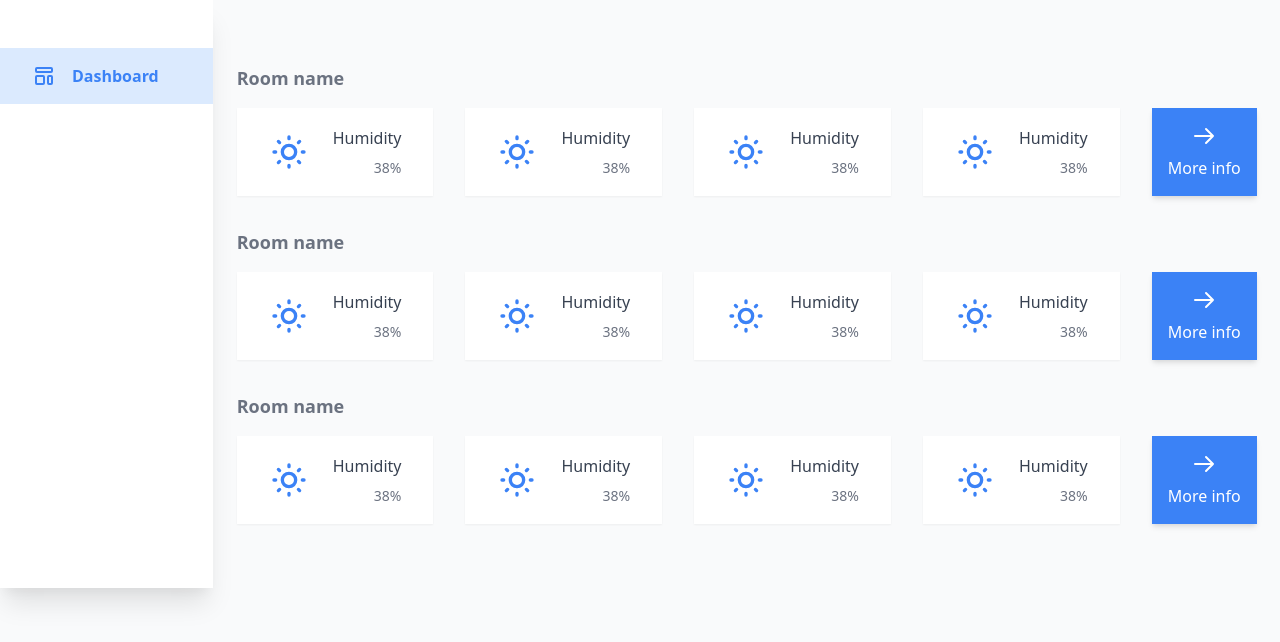
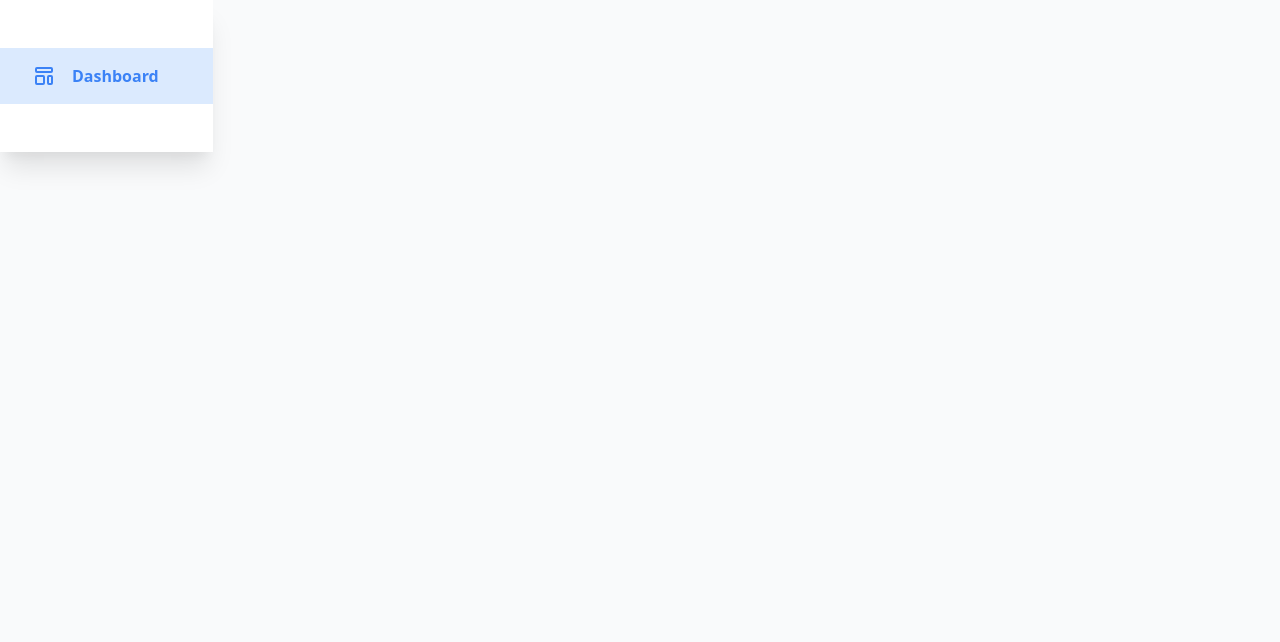
Before and after one commit to bartek9105/arduino-room-controller-client, a Vue app: page / in a window 1280 px wide. Shown: the top 642 px of the page. Built offline with nearby package versions, Linux system fonts and the light colour scheme.

Commit message:
Refactor room tile info component, display temperature and humidity data from websocket

```diff
--- /dev/null
+++ b/src/components/RoomTileInfo.vue
@@ -0,0 +1,48 @@
+<template>
+  <div>
+    <div class="flex">
+      <div
+        class="bg-white px-8 py-4 shadow-sm mr-8 flex items-center text-right"
+      >
+        <svg
+          class="w-10 h-10 mr-6 text-blue-500"
+          fill="none"
+          stroke="currentColor"
+          viewBox="0 0 24 24"
+          xmlns="http://www.w3.org/2000/svg"
+        >
+          <path
+            stroke-linecap="round"
+            stroke-linejoin="round"
+            stroke-width="2"
+            d="M12 3v1m0 16v1m9-9h-1M4 12H3m15.364 6.364l-.707-.707M6.343 6.343l-.707-.707m12.728 0l-.707.707M6.343 17.657l-.707.707M16 12a4 4 0 11-8 0 4 4 0 018 0z"
+          ></path>
+        </svg>
+        <div class="flex flex-col">
+          <span class="text-gray-700 mb-2">{{ name }}</span>
+          <span class="text-gray-500 text-sm">{{ data }}</span>
+        </div>
+      </div>
+    </div>
+  </div>
+</template>
+
+<script lang="ts">
+import { defineComponent } from 'vue'
+
+export default defineComponent({
+  name: 'RoomTilesInfo',
+  props: {
+    data: {
+      type: String,
+      required: true
+    },
+    name: {
+      type: String,
+      required: true
+    }
+  }
+})
+</script>
+
+<style></style>
--- a/src/components/RoomTilesInfo.vue
+++ /dev/null
@@ -1,126 +0,0 @@
-<template>
-  <div>
-    <h2 class="text-lg font-bold text-gray-500 mb-4">Room name</h2>
-    <div class="flex">
-      <div
-        class="bg-white px-8 py-4 shadow-sm mr-8 flex items-center text-right"
-      >
-        <svg
-          class="w-10 h-10 mr-6 text-blue-500"
-          fill="none"
-          stroke="currentColor"
-          viewBox="0 0 24 24"
-          xmlns="http://www.w3.org/2000/svg"
-        >
-          <path
-            stroke-linecap="round"
-            stroke-linejoin="round"
-            stroke-width="2"
-            d="M12 3v1m0 16v1m9-9h-1M4 12H3m15.364 6.364l-.707-.707M6.343 6.343l-.707-.707m12.728 0l-.707.707M6.343 17.657l-.707.707M16 12a4 4 0 11-8 0 4 4 0 018 0z"
-          ></path>
-        </svg>
-        <div class="flex flex-col">
-          <span class="text-gray-700 mb-2">Humidity</span>
-          <span class="text-gray-500 text-sm">38%</span>
-        </div>
-      </div>
-      <div
-        class="bg-white px-8 py-4 shadow-sm mr-8 flex items-center text-right"
-      >
-        <svg
-          class="w-10 h-10 mr-6 text-blue-500"
-          fill="none"
-          stroke="currentColor"
-          viewBox="0 0 24 24"
-          xmlns="http://www.w3.org/2000/svg"
-        >
-          <path
-            stroke-linecap="round"
-            stroke-linejoin="round"
-            stroke-width="2"
-            d="M12 3v1m0 16v1m9-9h-1M4 12H3m15.364 6.364l-.707-.707M6.343 6.343l-.707-.707m12.728 0l-.707.707M6.343 17.657l-.707.707M16 12a4 4 0 11-8 0 4 4 0 018 0z"
-          ></path>
-        </svg>
-        <div class="flex flex-col">
-          <span class="text-gray-700 mb-2">Humidity</span>
-          <span class="text-gray-500 text-sm">38%</span>
-        </div>
-      </div>
-      <div
-        class="bg-white px-8 p4-2 shadow-sm mr-8 flex items-center text-right"
-      >
-        <svg
-          class="w-10 h-10 mr-6 text-blue-500"
-          fill="none"
-          stroke="currentColor"
-          viewBox="0 0 24 24"
-          xmlns="http://www.w3.org/2000/svg"
-        >
-          <path
-            stroke-linecap="round"
-            stroke-linejoin="round"
-            stroke-width="2"
-            d="M12 3v1m0 16v1m9-9h-1M4 12H3m15.364 6.364l-.707-.707M6.343 6.343l-.707-.707m12.728 0l-.707.707M6.343 17.657l-.707.707M16 12a4 4 0 11-8 0 4 4 0 018 0z"
-          ></path>
-        </svg>
-        <div class="flex flex-col">
-          <span class="text-gray-700 mb-2">Humidity</span>
-          <span class="text-gray-500 text-sm">38%</span>
-        </div>
-      </div>
-      <div
-        class="bg-white px-8 py-4 shadow-sm mr-8 flex items-center text-right"
-      >
-        <svg
-          class="w-10 h-10 mr-6 text-blue-500"
-          fill="none"
-          stroke="currentColor"
-          viewBox="0 0 24 24"
-          xmlns="http://www.w3.org/2000/svg"
-        >
-          <path
-            stroke-linecap="round"
-            stroke-linejoin="round"
-            stroke-width="2"
-            d="M12 3v1m0 16v1m9-9h-1M4 12H3m15.364 6.364l-.707-.707M6.343 6.343l-.707-.707m12.728 0l-.707.707M6.343 17.657l-.707.707M16 12a4 4 0 11-8 0 4 4 0 018 0z"
-          ></path>
-        </svg>
-        <div class="flex flex-col">
-          <span class="text-gray-700 mb-2">Humidity</span>
-          <span class="text-gray-500 text-sm">38%</span>
-        </div>
-      </div>
-      <div
-        class="flex flex-col items-center text-white bg-blue-500 shadow-md p-4 cursor-pointer hover:bg-blue-400 transition-all ease-in-out"
-      >
-        <svg
-          class="w-6 h-6 mb-2"
-          fill="none"
-          stroke="currentColor"
-          viewBox="0 0 24 24"
-          xmlns="http://www.w3.org/2000/svg"
-        >
-          <path
-            stroke-linecap="round"
-            stroke-linejoin="round"
-            stroke-width="2"
-            d="M14 5l7 7m0 0l-7 7m7-7H3"
-          ></path>
-        </svg>
-        <router-link to="/room/1">
-          <span>More info</span>
-        </router-link>
-      </div>
-    </div>
-  </div>
-</template>
-
-<script lang="ts">
-import { defineComponent } from 'vue'
-
-export default defineComponent({
-  name: 'RoomTilesInfo'
-})
-</script>
-
-<style></style>
--- a/src/views/Home.vue
+++ b/src/views/Home.vue
@@ -1,22 +1,13 @@
 <template>
-  <div>
-    <RoomTilesInfo class="mb-8" />
-    <RoomTilesInfo class="mb-8" />
-    <RoomTilesInfo />
-  </div>
+  <div></div>
 </template>
 
 <script lang="ts">
 import { defineComponent, ref } from 'vue'
 import axios from 'axios'
 
-import RoomTilesInfo from '@/components/RoomTilesInfo.vue'
-
 export default defineComponent({
   name: 'Home',
-  components: {
-    RoomTilesInfo
-  },
   setup() {
     const color = ref<string>('')
 
--- a/src/views/RoomDetails.vue
+++ b/src/views/RoomDetails.vue
@@ -1,6 +1,10 @@
 <template>
   <div>
-    <RoomTilesInfo class="mb-16" />
+    <h2 class="text-lg font-bold text-gray-500 mb-4">Room name</h2>
+    <div class="flex">
+      <RoomTileInfo class="mb-16" name="Temperature" :data="data.temperature" />
+      <RoomTileInfo class="mb-16" name="Humidity" :data="data.humidity" />
+    </div>
     <LightsControl class="mb-16" />
     <AppChart title="Temperature" class="mb-8" />
     <AppChart title="Humidity" />
@@ -9,8 +13,8 @@
 </template>
 
 <script lang="ts">
-import { defineComponent } from 'vue'
-import RoomTilesInfo from '@/components/RoomTilesInfo.vue'
+import { defineComponent, onMounted, reactive } from 'vue'
+import RoomTileInfo from '@/components/RoomTileInfo.vue'
 import LightsControl from '@/components/LightsControl.vue'
 import AppChart from '@/components/AppChart.vue'
 import LogsTable from '@/components/LogsTable.vue'
@@ -18,10 +22,28 @@ import LogsTable from '@/components/LogsTable.vue'
 export default defineComponent({
   name: 'Room',
   components: {
-    RoomTilesInfo,
+    RoomTileInfo,
     LightsControl,
     AppChart,
     LogsTable
+  },
+  setup() {
+    const data = reactive<any>({
+      temperature: '',
+      humidity: ''
+    })
+    onMounted(() => {
+      const socket = new WebSocket('ws://localhost:3000')
+      socket.onopen = function() {
+        console.log('successfuly connected')
+      }
+      socket.onmessage = function(msg: any) {
+        const [humidity, temperature] = msg.data.split(',')
+        data.temperature = `${temperature} C`
+        data.humidity = `${humidity}%`
+      }
+    })
+    return { data }
   }
 })
 </script>
```
